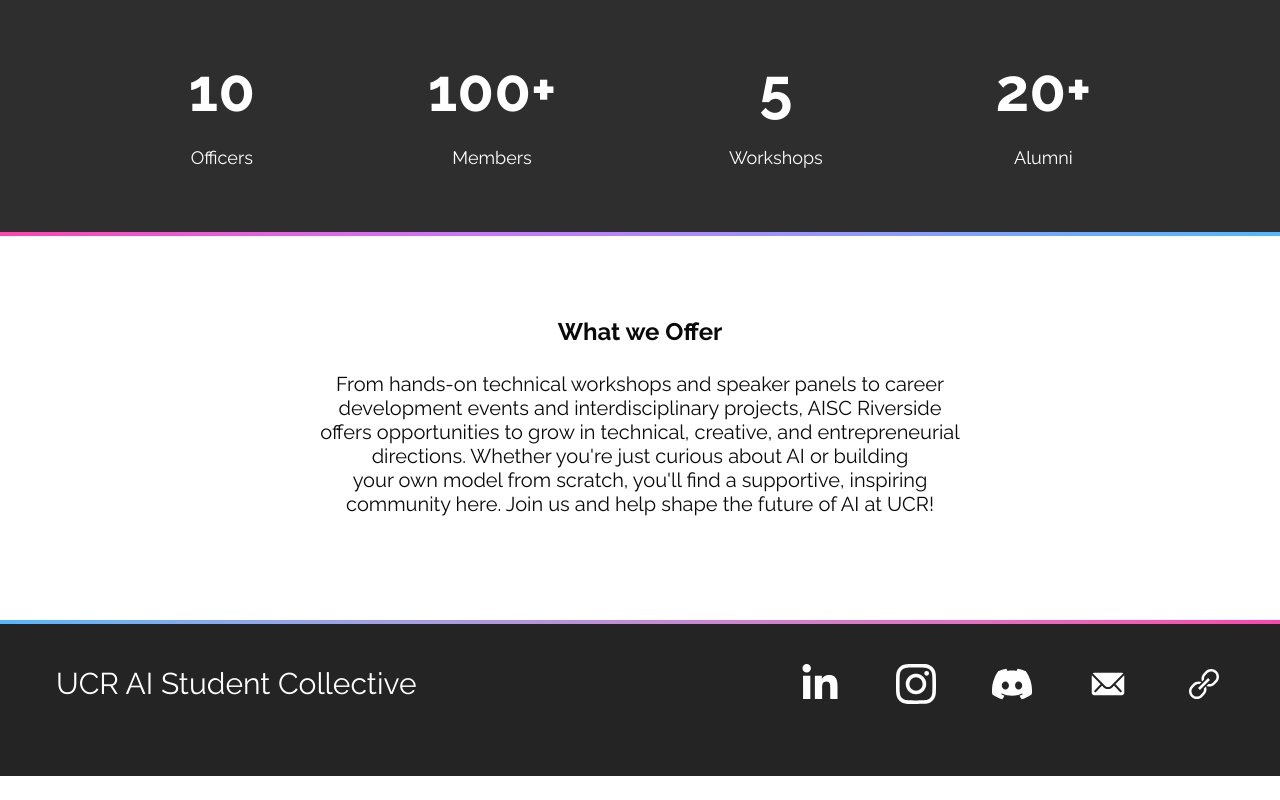
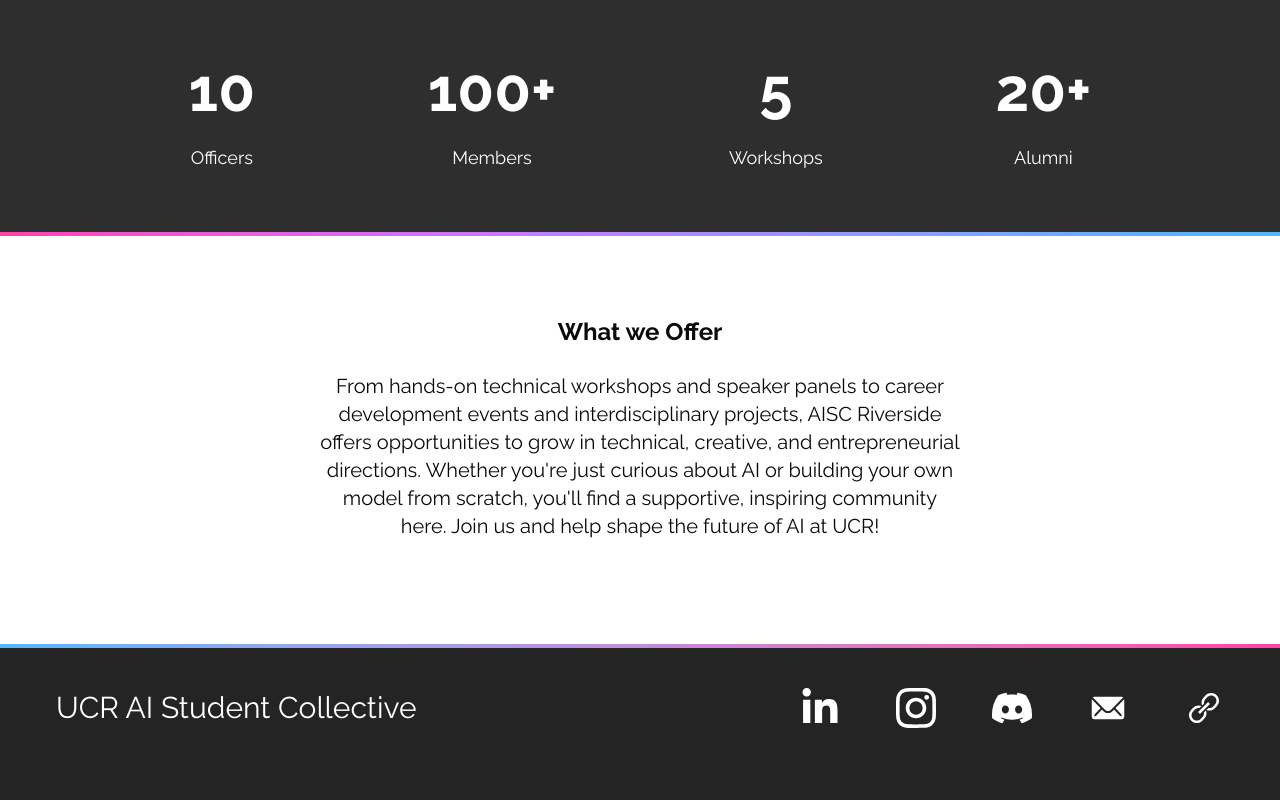
Before and after one commit to acm-ucr/aisc, a Next.js app: page / in a window 1280 px wide. Shown: the part 1100-1900 px from the top of the page. Before the commit the page ends 1876 px from the top, so only its background shows below. Built offline with nearby package versions, Linux system fonts and the light colour scheme.

Commit message:
Update src/components/home/WhatWeOffer.tsx
Co-authored-by: Quin Gill <152361186+qhgill@users.noreply.github.com>

```diff
--- a/src/components/home/WhatWeOffer.tsx
+++ b/src/components/home/WhatWeOffer.tsx
@@ -2,7 +2,7 @@
   return (
     <div className="mx-auto my-20 flex w-1/2 flex-col items-center text-center">
       <p className="w-1/2 text-2xl font-semibold">What we Offer</p>
-      <p className="my-6 text-xl leading-6 text-balance">
+      <p className="my-6 text-xl">
         From hands-on technical workshops and speaker panels to career
         development events and interdisciplinary projects, AISC Riverside offers
         opportunities to grow in technical, creative, and entrepreneurial
```
